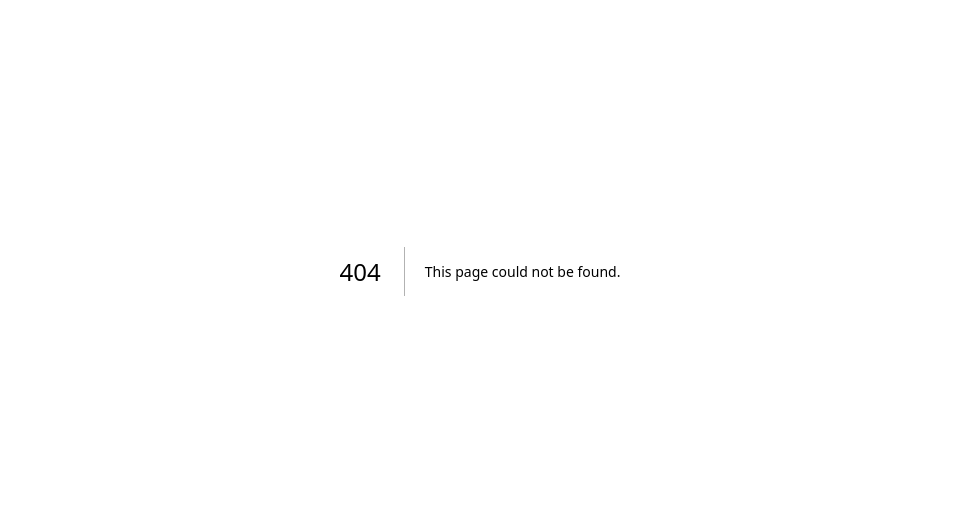
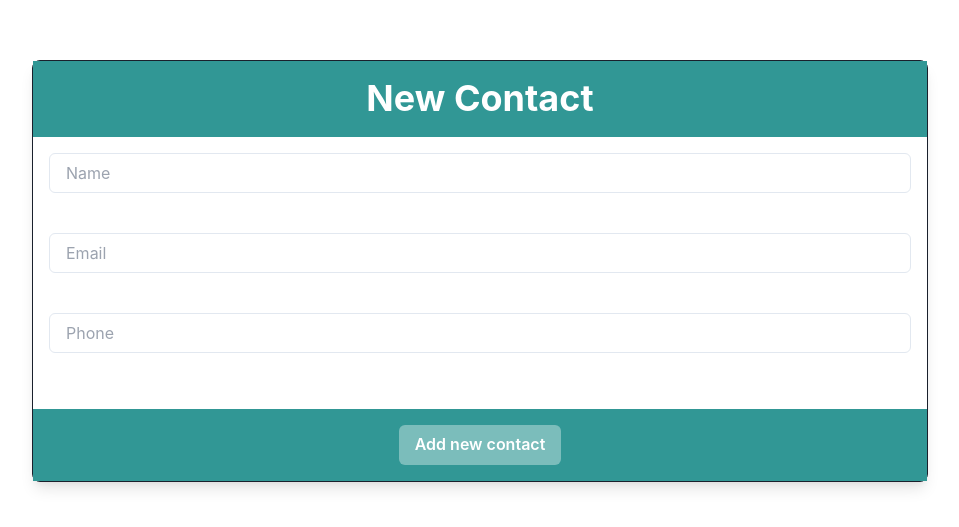
Before and after one commit to Joao-Vtr-Oliveira/lista-de-contatos-frontend, a Next.js app: page /contacts/1 in a window 1280 px wide. Before the commit this address had no page. Shown: the part 129-656 px from the top of the page, without its empty margins (160-1119 px from the left). Built offline with nearby package versions, Linux system fonts and the light colour scheme.

Commit message:
feat: add the base to the edit page

```diff
--- /dev/null
+++ b/src/app/contacts/[id]/page.tsx
@@ -0,0 +1,11 @@
+import EditContact from '@/components/editContact';
+
+const EditContactPage = () => {
+  return(
+    <>
+      <EditContact />
+    </>
+  )
+}
+
+export default EditContactPage;
--- /dev/null
+++ b/src/components/editContact.tsx
@@ -0,0 +1,88 @@
+'use client';
+
+import { revalidatePathAction } from '@/actions/realidate-path';
+import { postContact } from '@/requests/script';
+import {
+	Button,
+	Card,
+	CardBody,
+	CardFooter,
+	CardHeader,
+	Heading,
+	Input,
+} from '@chakra-ui/react';
+import { useRouter } from 'next/navigation';
+import { useState } from 'react';
+
+export default function EditContact() {
+	const [name, setName] = useState('');
+	const [email, setEmail] = useState('');
+	const [phone, setPhone] = useState('');
+
+	const { push } = useRouter();
+
+	const handleAddBtn = async () => {
+		if(name === '' || email === '' || phone === '') {
+			alert('Please, fill all the camps');
+			return;
+		}
+		const newContact = await postContact({ name, email, phone });
+		revalidatePathAction('/contacts');
+    push('/contacts');
+		console.log(newContact);
+	};
+
+	return (
+		<main className='flex min-h-screen flex-col items-center justify-center p-24'>
+			<Card
+				maxW='4xl'
+				w='full'
+				borderWidth='1px'
+				borderRadius='lg'
+				boxShadow='lg'
+			>
+				<CardHeader textAlign='center' bg='teal.500' py={4}>
+					<Heading as='h1' size='xl' color='white'>
+						New Contact
+					</Heading>
+				</CardHeader>
+				<CardBody textAlign='center' p={4}>
+					<Input
+						flex='1'
+						mb={{ base: 10, sm: 10 }}
+						mr={{ base: 0, sm: 2 }}
+						placeholder='Name'
+						value={name}
+						onChange={(e) => setName(e.target.value)}
+						required
+					/>
+					<Input
+						flex='1'
+						type='email'
+						mb={{ base: 10, sm: 10 }}
+						mr={{ base: 0, sm: 2 }}
+						placeholder='Email'
+						value={email}
+						onChange={(e) => setEmail(e.target.value)}
+						required
+					/>
+					<Input
+						flex='1'
+						type='number'
+						mb={{ base: 10, sm: 10 }}
+						mr={{ base: 0, sm: 2 }}
+						placeholder='Phone'
+						value={phone}
+						onChange={(e) => setPhone(e.target.value)}
+						required
+					/>
+				</CardBody>
+				<CardFooter justify='center' p={4} bg='teal.500'>
+					<Button onClick={handleAddBtn} colorScheme='whiteAlpha'>
+						Add new contact
+					</Button>
+				</CardFooter>
+			</Card>
+		</main>
+	);
+}
```
